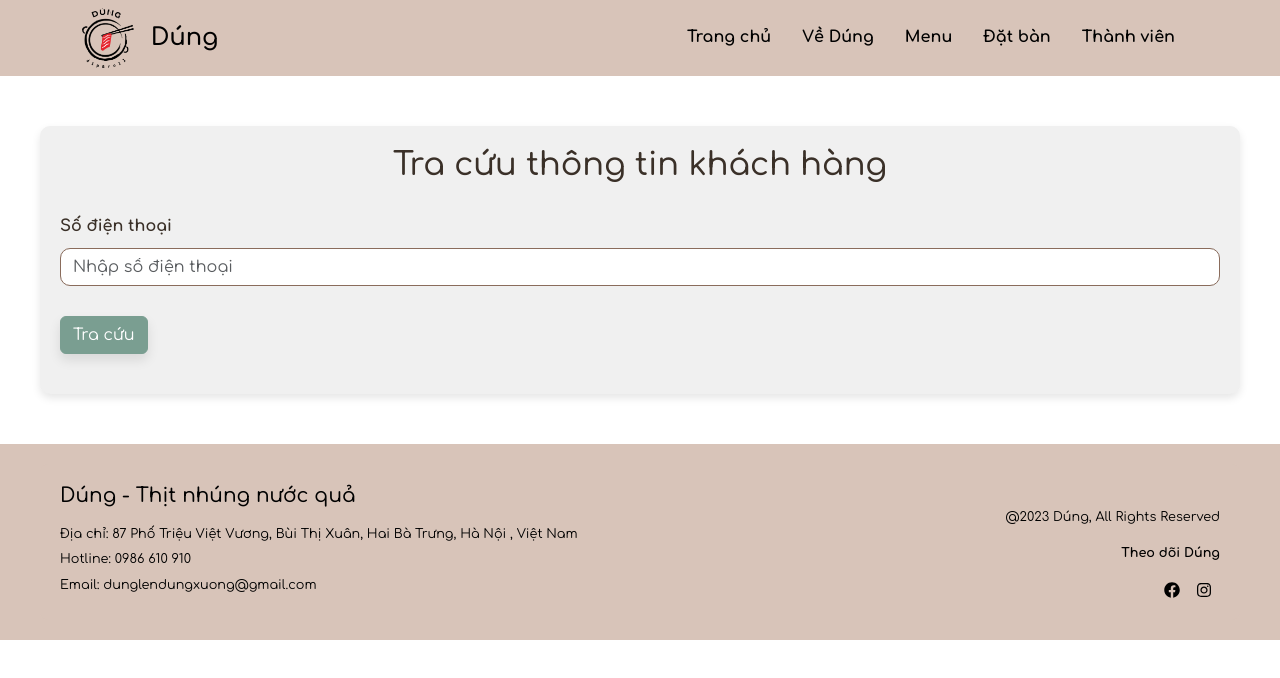
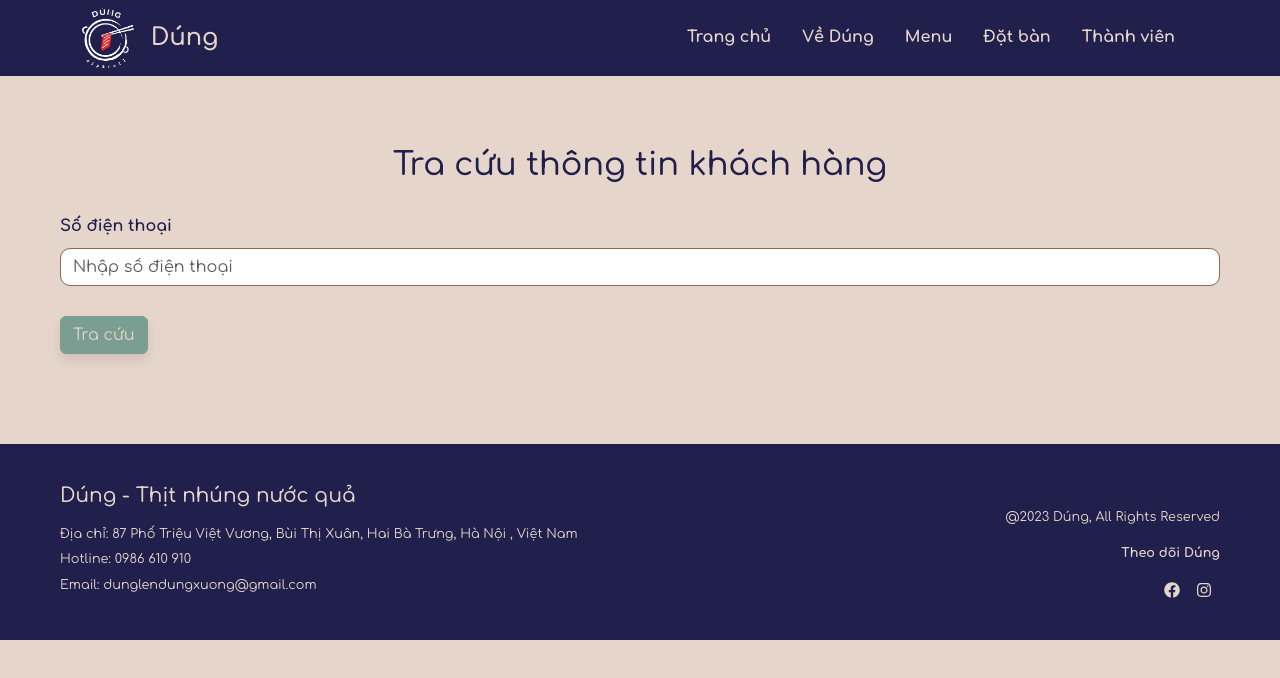
Before and after one commit to VCongNam/dung, a React (Create React App) app: page /member in a window 1280 px wide. Shown: the top 678 px of the page. Built offline with nearby package versions, Linux system fonts and the light colour scheme.

Commit message:
14th commit

```diff
--- a/src/App.css
+++ /dev/null
@@ -1,42 +0,0 @@
-.App {
-  text-align: center;
-}
-
-.App-logo {
-  height: 40vmin;
-  pointer-events: none;
-}
-
-@media (prefers-reduced-motion: no-preference) {
-  .App-logo {
-    animation: App-logo-spin infinite 20s linear;
-  }
-}
-
-.App-header {
-  background-color: #282c34;
-  min-height: 100vh;
-  display: flex;
-  flex-direction: column;
-  align-items: center;
-  justify-content: center;
-  font-size: calc(10px + 2vmin);
-  color: white;
-}
-
-.App-link {
-  color: #61dafb;
-}
-
-@keyframes App-logo-spin {
-  from {
-    transform: rotate(0deg);
-  }
-  to {
-    transform: rotate(360deg);
-  }
-}
-/* src/App.css */
-.content {
-  padding-top: 70px; /* Điều chỉnh giá trị này tùy theo chiều cao của navbar */
-}
--- a/src/App.js
+++ b/src/App.js
@@ -51,7 +51,7 @@ const App = () => {
   // }, []);
 
   return (
-    <div className="App" style={{ fontFamily: 'DFVN Grafika' }}>
+    <div className="App" style={{minHeight:"100vh", backgroundColor:"#E6D5CA"}}>
       <BrowserRouter>
         <Header />
         <Routes>
--- a/src/Components/Footer/Footer.css
+++ b/src/Components/Footer/Footer.css
@@ -1,6 +1,6 @@
 .footer {
-    background-color: #D8C4B9;
-    color: black;
+    background-color: #211F4C;
+    color: #E6D5CA;
     padding: 20px 0;
     font-family: "Comfortaa", sans-serif;
   }
@@ -16,13 +16,13 @@
   }
 
   .link{
-    color: #000;
+    color: #E6D5CA;
     font-weight: bold;
   }
 
 
   .footer .social-icons a {
-    color: black;
+    color:#E6D5CA;
     text-decoration: none;
     transition: color 0.3s;
 }
@@ -66,7 +66,7 @@
 
 .footer-divider {
   margin: 20px 0;
-  border-top: 1px solid #e9ecef;
+  border-top: 1px solid #211F4C;
 }
 
 .copyright {
--- a/src/Components/Footer/Footer.js
+++ b/src/Components/Footer/Footer.js
@@ -6,7 +6,7 @@ import { FaFacebook, FaInstagram } from "react-icons/fa";
 const Footer = () => {
   return (
     <footer className="footer">
-      <Container style={{ backgroundColor: "#D8C4B9", fontSize: "0.8em" }}>
+      <Container style={{ backgroundColor: "#211F4C", fontSize: "0.8em" }}>
         <Row>
           <Col md={9} style={{ textAlign: "left" }}>
             <h5 className="mb-3">Dúng - Thịt nhúng nước quả</h5>
@@ -22,7 +22,7 @@ const Footer = () => {
             <p >
               @2023 Dúng, All Rights Reserved
             </p>
-            <p  className="link header">
+            <p  className="link header" style={{color: "#E6D5CA"}}>
               Theo dõi Dúng
             </p>
             <div className="social-icons">
--- a/src/Components/Navbar/Header.css
+++ b/src/Components/Navbar/Header.css
@@ -11,15 +11,15 @@
 }
 
 .navbar-nav .nav-link {
-  color: #000; /* Set link text color */
+  color: #E6D5CA; /* Set link text color */
   font-weight: bold; /* Make link text bold */
   margin-right: 15px; /* Add margin between links */
   font-family: "Comfortaa", sans-serif;
 }
 
 .navbar-nav .nav-link:hover {
-  color: #034103; /* Change text color on hover */
   text-decoration: underline;
+  font-weight: bold;
 }
 /* .nav-menu li hr {
   border-top: 2px solid #000;
--- a/src/Components/Navbar/Header.js
+++ b/src/Components/Navbar/Header.js
@@ -1,7 +1,7 @@
 import Container from "react-bootstrap/Container";
 import Nav from "react-bootstrap/Nav";
 import Navbar from "react-bootstrap/Navbar";
-import logo from "../Assets/logo.png";
+import logo from "../Assets/logoTrang.png";
 import "./Header.css";
 import React, { useState } from "react";
 import { Link } from "react-router-dom";
@@ -19,12 +19,12 @@ function BasicExample() {
   };
 
   return (
-    <Navbar expanded={expanded} expand="lg" style={{ backgroundColor: "#D8C4B9", fontFamily: 'DFVN Grafika' }}>
+    <Navbar expanded={expanded} expand="lg" style={{ backgroundColor: "#211F4C"}}>
       <Container fluid="md">
         <NavLink as={Link} to="/">
         <Navbar.Brand>
           <img alt="" src={logo} />{" "}
-          <span style={{ fontWeight: "600" }}>Dúng</span>
+          <span style={{ fontWeight: "600", color: "#E6D5CA" }}>Dúng</span>
         </Navbar.Brand>
         </NavLink>
         <Navbar.Toggle aria-controls="basic-navbar-nav" onClick={handleToggle} />
--- a/src/Pages/Css/Booking.css
+++ b/src/Pages/Css/Booking.css
@@ -1,7 +1,7 @@
 :root {
   --main-color: #B59C8A;
-  --background-color: #FFFFFF;
-  --text-color: #3A3028;
+  --background-color: #E6D5CA;
+  --text-color: #211F4C;
   --secondary-text-color: #5D4E43;
   --border-color: #8A6C5C;
   --hover-color: #D5C2B8;
@@ -30,9 +30,9 @@
   margin-top: 50px;
   margin-bottom: 50px;
   padding: 30px;
-  background-color: #f0f0f0;
-  border-radius: 15px;
-  box-shadow: 0 6px 12px rgba(0, 0, 0, 0.1);
+  background-color: #E6D5CA;
+  /* border-radius: 15px;
+  box-shadow: 0 6px 12px rgba(0, 0, 0, 0.2); */
   font-family: "Comfortaa", sans-serif;
 }
 
--- a/src/Pages/Css/Member.css
+++ b/src/Pages/Css/Member.css
@@ -4,10 +4,11 @@
   margin-bottom: 50px;
   color: var(--text-color);
   border-radius: 10px;
-  box-shadow: 0 4px 8px rgba(0, 0, 0, 0.1);
   margin-bottom: 50px;
-  background-color: #f0f0f0;
+  background-color: #E6D5CA;
   font-family: "Comfortaa", sans-serif;
+  /* min-height: 72vh; */
+
 }
 
 .member-header {
--- a/src/index.css
+++ /dev/null
@@ -1,17 +0,0 @@
-body {
-  margin: 0;
-  font-family: -apple-system, BlinkMacSystemFont, 'Segoe UI', 'Roboto', 'Oxygen',
-    'Ubuntu', 'Cantarell', 'Fira Sans', 'Droid Sans', 'Helvetica Neue',
-    sans-serif;
-  -webkit-font-smoothing: antialiased;
-  -moz-osx-font-smoothing: grayscale;
-}
-
-
-
-/* index.css hoặc App.css */
-html, body, #root {
-  height: 100%;
-  margin: 0;
-
-}
--- a/src/index.js
+++ b/src/index.js
@@ -1,6 +1,5 @@
 import React from 'react';
 import ReactDOM from 'react-dom/client';
-import './index.css';
 import App from './App';
 
 const root = ReactDOM.createRoot(document.getElementById('root'));
```
Also changed, not shown: src/Pages/Css/Menu.css (+7 -0 lines), src/Components/Assets/logoTrang.png (added), src/logo.svg (deleted).
